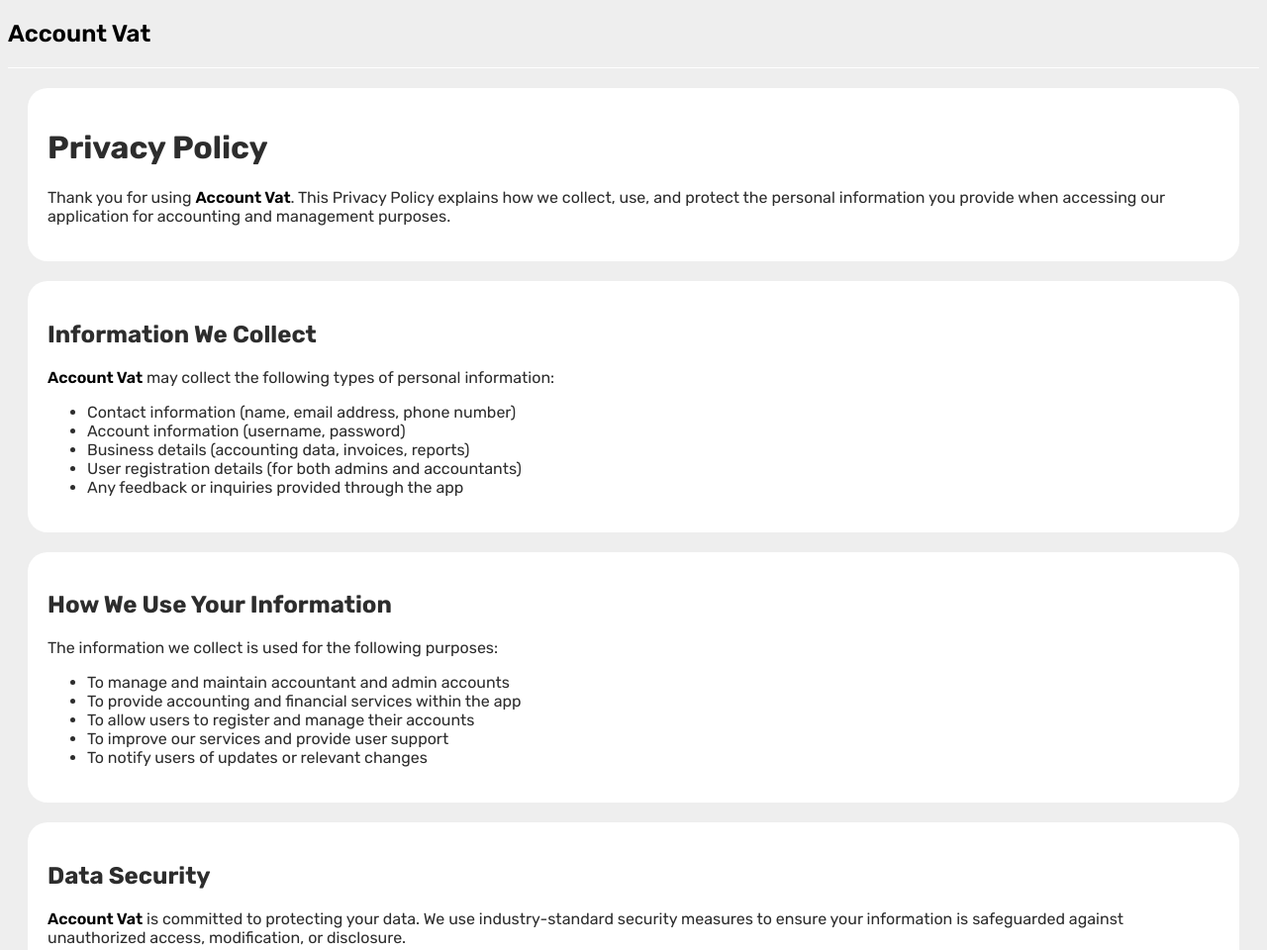
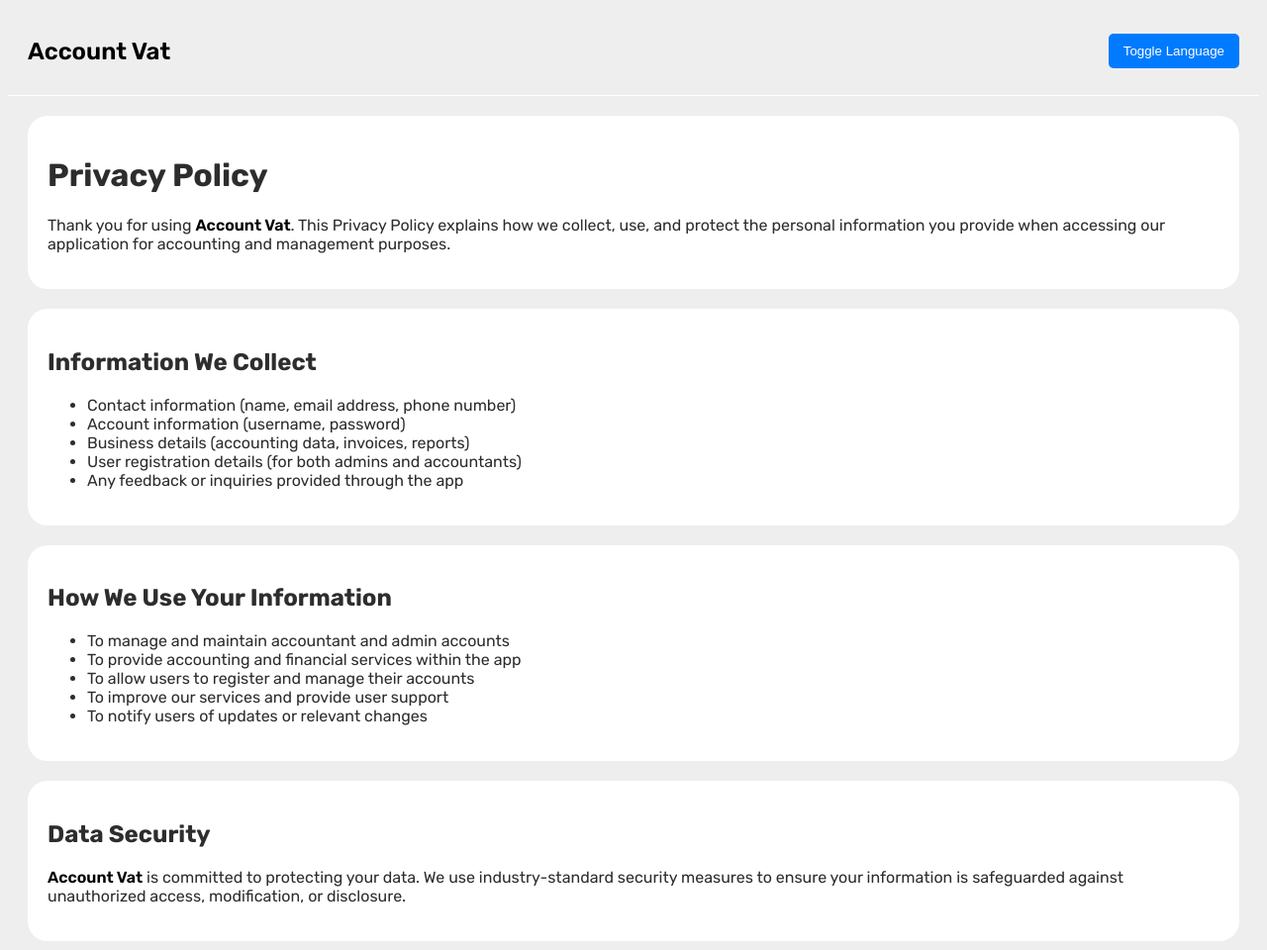
Before and after one commit to MoazReactTsx/VAT_privacy_policy.io, a plain HTML site: page index.html in a window 1280 px wide. Shown: the top 960 px of the page at 99% size. Drawn offline with Linux system fonts and the light colour scheme.

Commit message:
Update index.html

```diff
--- a/index.html
+++ b/index.html
@@ -1,6 +1,8 @@
 <!DOCTYPE html>
-<html>
+<html lang="en">
 <head>
+    <meta charset="UTF-8">
+    <meta name="viewport" content="width=device-width, initial-scale=1.0">
     <title>Privacy Policy</title>
     <link rel="preconnect" href="https://fonts.googleapis.com">
     <link rel="preconnect" href="https://fonts.gstatic.com" crossorigin>
@@ -14,6 +16,10 @@
         main {}
         header {
             border-bottom: 1px solid #fff;
+            display: flex;
+            justify-content: space-between;
+            align-items: center;
+            padding: 10px 20px;
         }
         .name {
             font-weight: 600;
@@ -25,25 +31,49 @@
             padding: 20px;
             background-color: #fff;
         }
+        button {
+            background-color: #007BFF;
+            color: white;
+            border: none;
+            padding: 10px 15px;
+            border-radius: 5px;
+            cursor: pointer;
+        }
+        button:hover {
+            background-color: #0056b3;
+        }
     </style>
 </head>
 <body>
     <main>
         <header>
             <h2><span class="name">Account Vat</span></h2>
+            <button id="toggle-language-btn">Toggle Language</button>
         </header>
+        <div id="content">
+            <!-- Content will be dynamically loaded based on language -->
+        </div>
+    </main>
+
+    <script>
+        // Language configuration
+        const langQuery = new URLSearchParams(window.location.search).get("lang");
+        const supportedLanguages = ["en", "ar"];
+        const lang = supportedLanguages.includes(langQuery) ? langQuery : "en"; // Default to English
+
+        // Elements
+        const contentDiv = document.getElementById("content");
+        const toggleLanguageBtn = document.getElementById("toggle-language-btn");
+
+        // Privacy policy content in both languages
+        const privacyPolicy = {
+            en: `
                 <div class="part">
                     <h1>Privacy Policy</h1>
-            <p>
-                Thank you for using <span class="name">Account Vat</span>. This Privacy Policy explains how we collect, use, and protect the personal information you provide when accessing our application for accounting and management purposes.
-            </p>
+                    <p>Thank you for using <span class="name">Account Vat</span>. This Privacy Policy explains how we collect, use, and protect the personal information you provide when accessing our application for accounting and management purposes.</p>
                 </div>
-
                 <div class="part">
                     <h2>Information We Collect</h2>
-            <p>
-                <span class="name">Account Vat</span> may collect the following types of personal information:
-            </p>
                     <ul>
                         <li>Contact information (name, email address, phone number)</li>
                         <li>Account information (username, password)</li>
@@ -52,12 +82,8 @@
                         <li>Any feedback or inquiries provided through the app</li>
                     </ul>
                 </div>
-
                 <div class="part">
                     <h2>How We Use Your Information</h2>
-            <p>
-                The information we collect is used for the following purposes:
-            </p>
                     <ul>
                         <li>To manage and maintain accountant and admin accounts</li>
                         <li>To provide accounting and financial services within the app</li>
@@ -66,37 +92,66 @@
                         <li>To notify users of updates or relevant changes</li>
                     </ul>
                 </div>
-
                 <div class="part">
                     <h2>Data Security</h2>
-            <p>
-                <span class="name">Account Vat</span> is committed to protecting your data. We use industry-standard security measures to ensure your information is safeguarded against unauthorized access, modification, or disclosure.
-            </p>
+                    <p><span class="name">Account Vat</span> is committed to protecting your data. We use industry-standard security measures to ensure your information is safeguarded against unauthorized access, modification, or disclosure.</p>
                 </div>
-
-        <div class="part">
-            <h2>Third-Party Services</h2>
-            <p>
-                We may work with third-party services, such as payment processors or data analytics tools, to improve our app functionality. These providers may access limited personal information, but they are required to handle your data securely and only for purposes related to <span class="name">Account Vat</span>.
-            </p>
-        </div>
-
-        <div class="part">
-            <h2>Changes to This Policy</h2>
-            <p>
-                <span class="name">Account Vat</span> reserves the right to update this Privacy Policy as needed. Changes will be posted on this page with a "last updated" date.
-            </p>
-        </div>
-
                 <div class="part">
                     <h2>Contact Us</h2>
-            <p>
-                If you have any questions about this Privacy Policy, please reach out to us at mohaseb.vat@gmail.com.
-            </p>
-            <p>
-                Last updated: 2024
-            </p>
+                    <p>If you have any questions about this Privacy Policy, please reach out to us at mohaseb.vat@gmail.com.</p>
+                    <p>Last updated: 2024</p>
                 </div>
-    </main>
+            `,
+            ar: `
+                <div class="part">
+                    <h1>سياسة الخصوصية</h1>
+                    <p>شكرًا لاستخدامكم <span class="name">حساب فواتير</span>. توضح سياسة الخصوصية هذه كيف نجمع المعلومات الشخصية ونستخدمها ونحميها عند استخدام تطبيقنا لأغراض المحاسبة والإدارة.</p>
+                </div>
+                <div class="part">
+                    <h2>المعلومات التي نجمعها</h2>
+                    <ul>
+                        <li>معلومات الاتصال (الاسم، البريد الإلكتروني، رقم الهاتف)</li>
+                        <li>معلومات الحساب (اسم المستخدم، كلمة المرور)</li>
+                        <li>تفاصيل النشاط التجاري (بيانات المحاسبة، الفواتير، التقارير)</li>
+                        <li>تفاصيل تسجيل المستخدمين (للإداريين والمحاسبين)</li>
+                        <li>أي ملاحظات أو استفسارات يتم تقديمها من خلال التطبيق</li>
+                    </ul>
+                </div>
+                <div class="part">
+                    <h2>كيف نستخدم معلوماتك</h2>
+                    <ul>
+                        <li>إدارة وصيانة حسابات الإداريين والمحاسبين</li>
+                        <li>تقديم خدمات المحاسبة والمالية داخل التطبيق</li>
+                        <li>السماح للمستخدمين بالتسجيل وإدارة حساباتهم</li>
+                        <li>تحسين خدماتنا وتقديم الدعم للمستخدمين</li>
+                        <li>إبلاغ المستخدمين بالتحديثات أو التغييرات ذات الصلة</li>
+                    </ul>
+                </div>
+                <div class="part">
+                    <h2>أمن البيانات</h2>
+                    <p><span class="name">حساب فواتير</span> ملتزم بحماية بياناتك. نحن نستخدم تدابير أمان قياسية لضمان حماية معلوماتك من الوصول غير المصرح به أو التعديل أو الإفشاء.</p>
+                </div>
+                <div class="part">
+                    <h2>تواصل معنا</h2>
+                    <p>إذا كانت لديك أي أسئلة حول سياسة الخصوصية هذه، يرجى التواصل معنا على mohaseb.vat@gmail.com.</p>
+                    <p>آخر تحديث: 2024</p>
+                </div>
+            `
+        };
+
+        // Function to update content based on language
+        function updateContent(language) {
+            contentDiv.innerHTML = privacyPolicy[language] || privacyPolicy["en"];
+        }
+
+        // Toggle language button functionality
+        toggleLanguageBtn.addEventListener("click", () => {
+            const newLang = lang === "en" ? "ar" : "en";
+            window.location.search = `?lang=${newLang}`;
+        });
+
+        // Initial content load
+        updateContent(lang);
+    </script>
 </body>
 </html>
```
Lines whose indentation alone changed are shown as unchanged.
